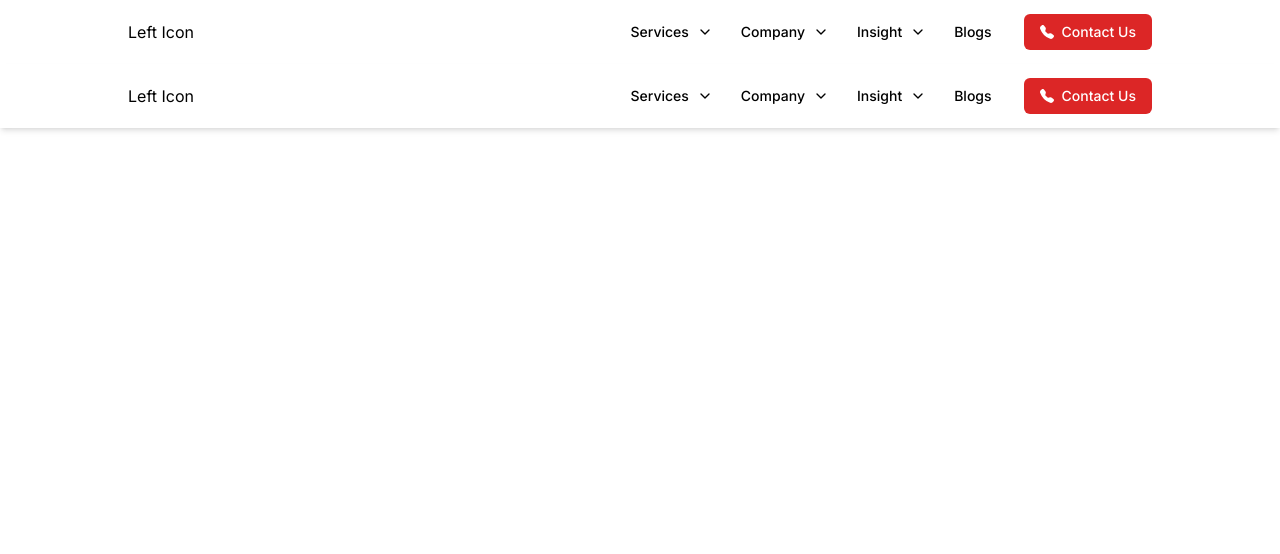
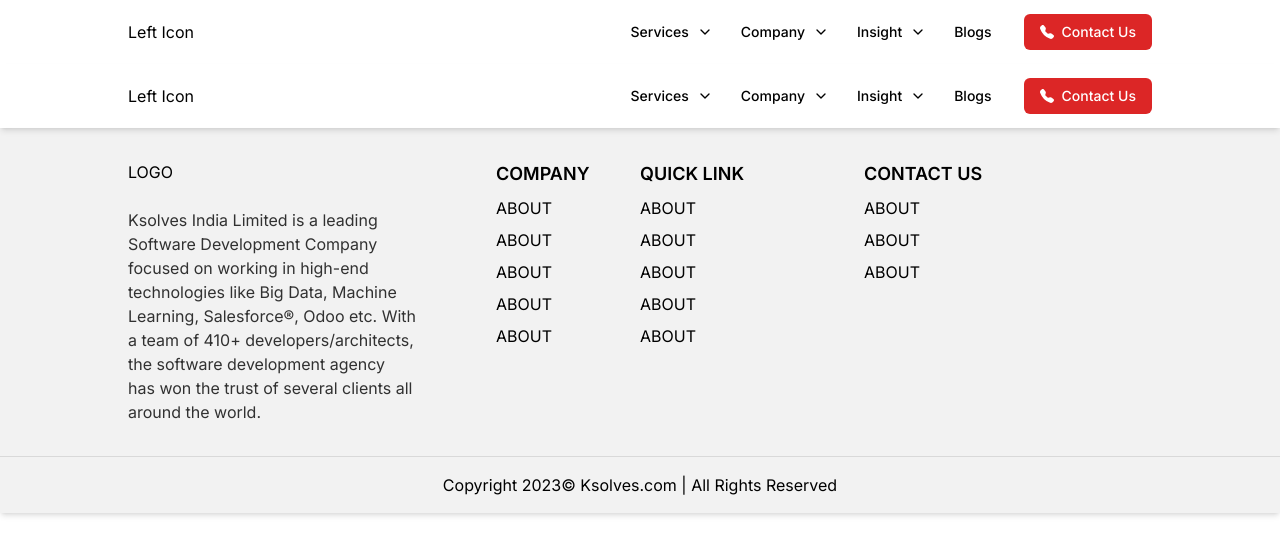
Before and after one commit to abbassiddiqui99/techriots, a Next.js app: page /about-us in a window 1280 px wide. Shown: the top 554 px of the page. Built offline with nearby package versions, Linux system fonts and the light colour scheme.

Commit message:
complete footer

```diff
--- /dev/null
+++ b/src/app/components/Footer/index.tsx
@@ -0,0 +1,87 @@
+import React from "react";
+import { BsTelephoneFill } from "react-icons/bs";
+import HeaderDropdown from "../Dropdown/HeaderDropdown";
+
+const dropdownListOptions = [
+  { label: "Option 1", href: "#" },
+  { label: "Option 2", href: "#" },
+  { label: "Option 3", href: "#" },
+];
+
+const index = () => {
+  return (
+    <div className="bg-black/5 shadow-md flex justify-center items-center flex-col">
+      <div className="container px-32 flex mx-auto py-8 gap-20 justify-center">
+        <div className="flex-1 justify-center flex flex-col">
+          <div className="mb-6">LOGO</div>
+          <div className="text-base font-normal text-black/80">
+            Ksolves India Limited is a leading Software Development Company
+            focused on working in high-end technologies like Big Data, Machine
+            Learning, Salesforce®, Odoo etc. With a team of 410+
+            developers/architects, the software development agency has won the
+            trust of several clients all around the world.
+          </div>
+        </div>
+        <div className="flex-1 justify-center flex">
+          <div className="flex-1 flex flex-col gap-2">
+            <div className="text-lg font-semibold uppercase">Company</div>
+            <div className="hover:translate-x-2 hover:text-red-500 cursor-pointer ease-in-out transition delay-75">
+              ABOUT
+            </div>
+            <div className="hover:translate-x-2 hover:text-red-500 cursor-pointer ease-in-out transition delay-75">
+              ABOUT
+            </div>
+            <div className="hover:translate-x-2 hover:text-red-500 cursor-pointer ease-in-out transition delay-75">
+              ABOUT
+            </div>
+            <div className="hover:translate-x-2 hover:text-red-500 cursor-pointer ease-in-out transition delay-75">
+              ABOUT
+            </div>
+            <div className="hover:translate-x-2 hover:text-red-500 cursor-pointer ease-in-out transition delay-75">
+              ABOUT
+            </div>
+          </div>
+          <div className="flex-1 flex justify-center">
+            <div className="flex-1 flex flex-col gap-2">
+              <div className="text-lg font-semibold uppercase">Quick Link</div>
+              <div className="hover:translate-x-2 hover:text-red-500 cursor-pointer ease-in-out transition delay-75">
+                ABOUT
+              </div>
+              <div className="hover:translate-x-2 hover:text-red-500 cursor-pointer ease-in-out transition delay-75">
+                ABOUT
+              </div>
+              <div className="hover:translate-x-2 hover:text-red-500 cursor-pointer ease-in-out transition delay-75">
+                ABOUT
+              </div>
+              <div className="hover:translate-x-2 hover:text-red-500 cursor-pointer ease-in-out transition delay-75">
+                ABOUT
+              </div>
+              <div className="hover:translate-x-2 hover:text-red-500 cursor-pointer ease-in-out transition delay-75">
+                ABOUT
+              </div>
+            </div>
+          </div>
+        </div>
+        <div className="flex-1 justify-center flex">
+          <div className="flex-1 flex flex-col gap-2">
+            <div className="text-lg font-semibold uppercase">CONTACT US</div>
+            <div className="hover:translate-x-2 hover:text-red-500 cursor-pointer ease-in-out transition delay-75">
+              ABOUT
+            </div>
+            <div className="hover:translate-x-2 hover:text-red-500 cursor-pointer ease-in-out transition delay-75">
+              ABOUT
+            </div>
+            <div className="hover:translate-x-2 hover:text-red-500 cursor-pointer ease-in-out transition delay-75">
+              ABOUT
+            </div>
+          </div>
+        </div>
+      </div>
+      <div className="border-t border-black/10 py-4 w-full mx-auto flex justify-center">
+        <div>Copyright 2023© Ksolves.com | All Rights Reserved</div>
+      </div>
+    </div>
+  );
+};
+
+export default index;
--- a/src/app/layout.tsx
+++ b/src/app/layout.tsx
@@ -1,6 +1,7 @@
 import './globals.css'
 import type { Metadata } from 'next'
 import Header from "./components/Header";
+import Footer from "./components/Footer";
 import { Inter } from 'next/font/google'
 
 const inter = Inter({ subsets: ['latin'] })
@@ -21,6 +22,7 @@ export default function RootLayout({
         <Header />
         {children}
         </body>
+        <Footer />
     </html>
   )
 }
```
